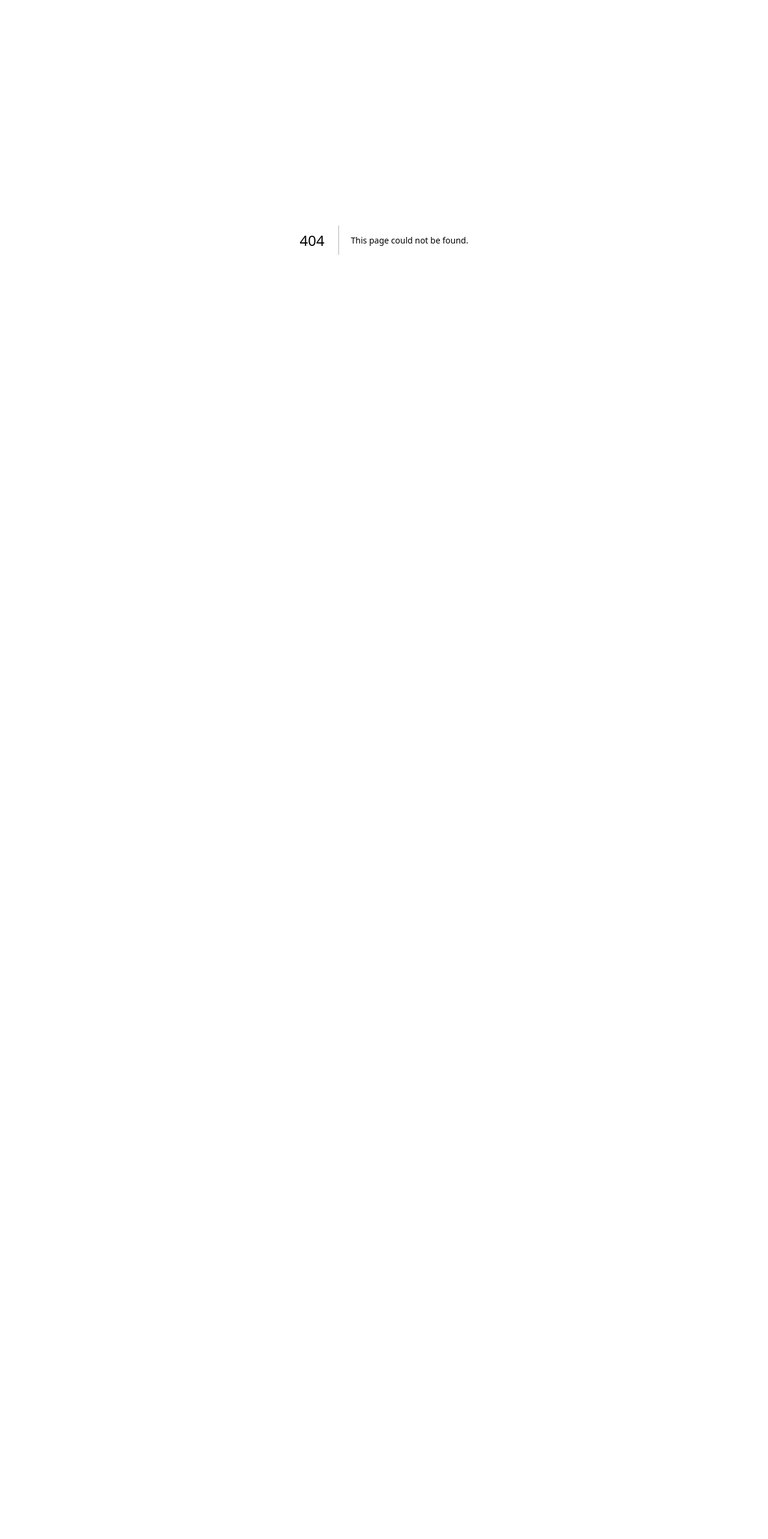
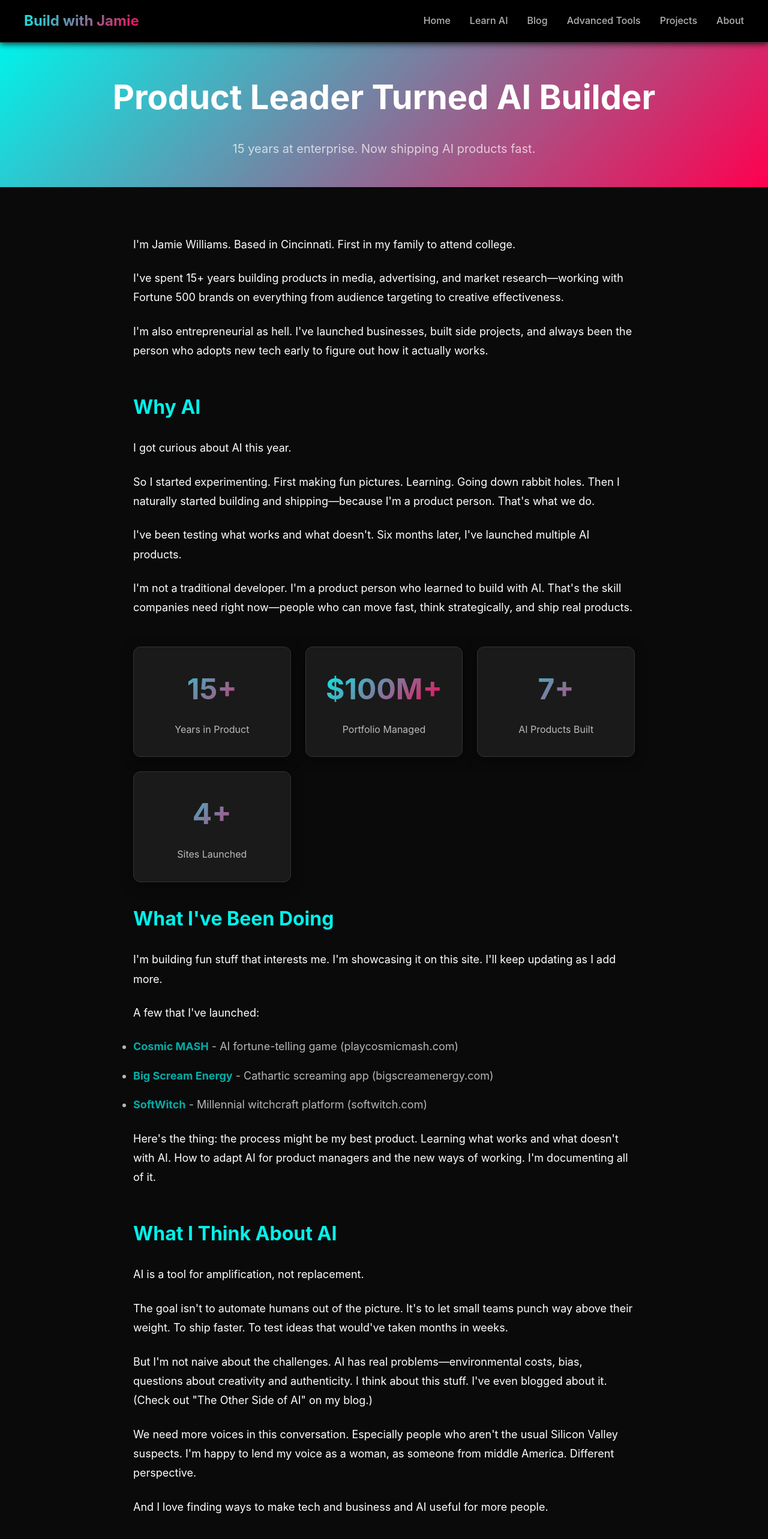
Before and after one commit to givemetheballai-debug/Buildwithjamie, a Next.js app: page /about in a window 1280 px wide. Before the commit this address had no page. Shown: the top 2566 px of the page at 60% size. Before the commit the page ends 800 px from the top, so only its background shows below. Built offline with nearby package versions, Linux system fonts and the light colour scheme.

Commit message:
Add files via upload

```diff
--- /dev/null
+++ b/app/about/page.js
@@ -0,0 +1,162 @@
+import Navigation from '../../components/Navigation'
+import Footer from '../../components/Footer'
+
+export const metadata = {
+  title: 'About | Jamie Williams',
+  description: 'Product Leader Turned AI Builder',
+}
+
+export default function About() {
+  return (
+    <>
+      <Navigation />
+
+      {/* Hero */}
+      <section className="section-hero text-center bg-gradient">
+        <div className="container">
+          <h1 className="text-6xl font-bold mb-md">Product Leader Turned AI Builder</h1>
+          <p className="text-xl opacity-70">15 years at enterprise. Now shipping AI products fast.</p>
+        </div>
+      </section>
+
+      {/* Main Content */}
+      <section className="section bg-secondary">
+        <div className="container content-narrow">
+
+          {/* Who I Am */}
+          <div className="text-lg mb-xl line-height-relaxed">
+            <p className="mb-md">
+              I'm Jamie Williams. Based in Cincinnati. First in my family to attend college.
+            </p>
+
+            <p className="mb-md">
+              I've spent 15+ years building products in media, advertising, and market research—working with Fortune 500 brands on everything from audience targeting to creative effectiveness.
+            </p>
+
+            <p className="mb-md">
+              I'm also entrepreneurial as hell. I've launched businesses, built side projects, and always been the person who adopts new tech early to figure out how it actually works.
+            </p>
+          </div>
+
+          {/* Why AI */}
+          <div className="text-lg mb-xl line-height-relaxed">
+            <h2 className="text-3xl font-bold text-cyan mb-md">Why AI</h2>
+
+            <p className="mb-md">
+              I got curious about AI this year.
+            </p>
+
+            <p className="mb-md">
+              So I started experimenting. First making fun pictures. Learning. Going down rabbit holes. Then I naturally started building and shipping—because I'm a product person. That's what we do.
+            </p>
+
+            <p className="mb-md">
+              I've been testing what works and what doesn't. Six months later, I've launched multiple AI products.
+            </p>
+
+            <p className="mb-md">
+              I'm not a traditional developer. I'm a product person who learned to build with AI. That's the skill companies need right now—people who can move fast, think strategically, and ship real products.
+            </p>
+          </div>
+
+          {/* Stats Grid */}
+          <div className="grid grid-4 gap-md my-lg">
+            <div className="card text-center">
+              <div className="text-gradient text-5xl font-bold mb-sm">15+</div>
+              <div className="text-base opacity-70">Years in Product</div>
+            </div>
+            <div className="card text-center">
+              <div className="text-gradient text-5xl font-bold mb-sm">$100M+</div>
+              <div className="text-base opacity-70">Portfolio Managed</div>
+            </div>
+            <div className="card text-center">
+              <div className="text-gradient text-5xl font-bold mb-sm">7+</div>
+              <div className="text-base opacity-70">AI Products Built</div>
+            </div>
+            <div className="card text-center">
+              <div className="text-gradient text-5xl font-bold mb-sm">4+</div>
+              <div className="text-base opacity-70">Sites Launched</div>
+            </div>
+          </div>
+
+          {/* What I've Been Doing */}
+          <div className="text-lg mb-xl line-height-relaxed">
+            <h2 className="text-3xl font-bold text-cyan mb-md">What I've Been Doing</h2>
+
+            <p className="mb-md">
+              I'm building fun stuff that interests me. I'm showcasing it on this site. I'll keep updating as I add more.
+            </p>
+
+            <p className="mb-md">A few that I've launched:</p>
+
+            <ul className="mb-md opacity-70">
+              <li className="mb-sm"><strong className="text-cyan">Cosmic MASH</strong> - AI fortune-telling game (playcosmicmash.com)</li>
+              <li className="mb-sm"><strong className="text-cyan">Big Scream Energy</strong> - Cathartic screaming app (bigscreamenergy.com)</li>
+              <li className="mb-sm"><strong className="text-cyan">SoftWitch</strong> - Millennial witchcraft platform (softwitch.com)</li>
+            </ul>
+
+            <p className="mb-md">
+              Here's the thing: the process might be my best product. Learning what works and what doesn't with AI. How to adapt AI for product managers and the new ways of working. I'm documenting all of it.
+            </p>
+          </div>
+
+          {/* What I Think About AI */}
+          <div className="text-lg mb-xl line-height-relaxed">
+            <h2 className="text-3xl font-bold text-cyan mb-md">What I Think About AI</h2>
+
+            <p className="mb-md">
+              AI is a tool for amplification, not replacement.
+            </p>
+
+            <p className="mb-md">
+              The goal isn't to automate humans out of the picture. It's to let small teams punch way above their weight. To ship faster. To test ideas that would've taken months in weeks.
+            </p>
+
+            <p className="mb-md">
+              But I'm not naive about the challenges. AI has real problems—environmental costs, bias, questions about creativity and authenticity. I think about this stuff. I've even blogged about it. (Check out "The Other Side of AI" on my blog.)
+            </p>
+
+            <p className="mb-md">
+              We need more voices in this conversation. Especially people who aren't the usual Silicon Valley suspects. I'm happy to lend my voice as a woman, as someone from middle America. Different perspective.
+            </p>
+
+            <p className="mb-md">
+              And I love finding ways to make tech and business and AI useful for more people.
+            </p>
+          </div>
+
+          {/* The Background */}
+          <div className="mt-xl">
+            <h2 className="text-gradient text-4xl font-bold text-center mb-lg">The Background</h2>
+
+            <div className="card mb-md">
+              <p className="text-lg line-height-relaxed mb-md">
+                <strong className="text-cyan">15+ years in media, advertising, and market research</strong>
+              </p>
+              <ul className="text-base opacity-70 line-height-relaxed">
+                <li className="mb-sm">Led product teams managing $100M+ portfolios across 60+ global markets</li>
+                <li className="mb-sm">Built API integrations across major ad platforms</li>
+                <li className="mb-sm">Launched innovation products for Fortune 500 brands</li>
+                <li className="mb-sm">Won multiple industry awards (Nielsen Global Innovation Award, Future Media 100)</li>
+                <li className="mb-sm">Consulted on ad strategy, creative effectiveness, and consumer insights</li>
+              </ul>
+            </div>
+
+            <p className="text-center text-xl font-bold text-cyan mt-lg">
+              Now I'm building AI products and having fun.
+            </p>
+          </div>
+
+          {/* Closing Statement */}
+          <div className="text-center mt-xl">
+            <p className="text-xl font-bold">
+              I convinced Fortune 500 companies to invest millions. Now I build AI tools. Both skills transfer well.
+            </p>
+          </div>
+        </div>
+      </section>
+
+      <Footer />
+    </>
+  )
+}
```
